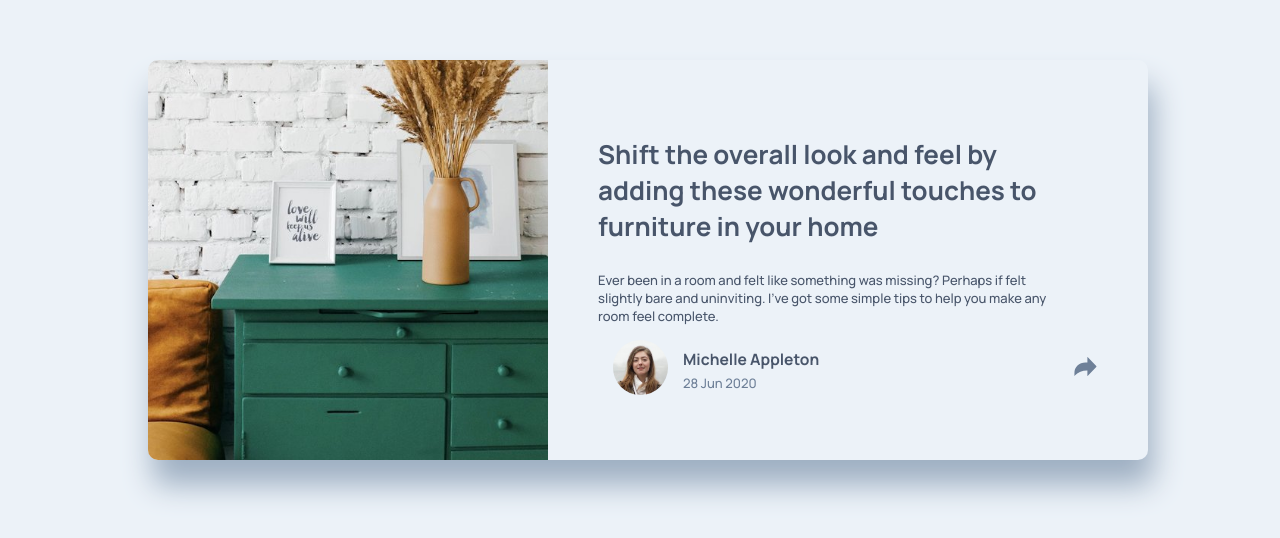
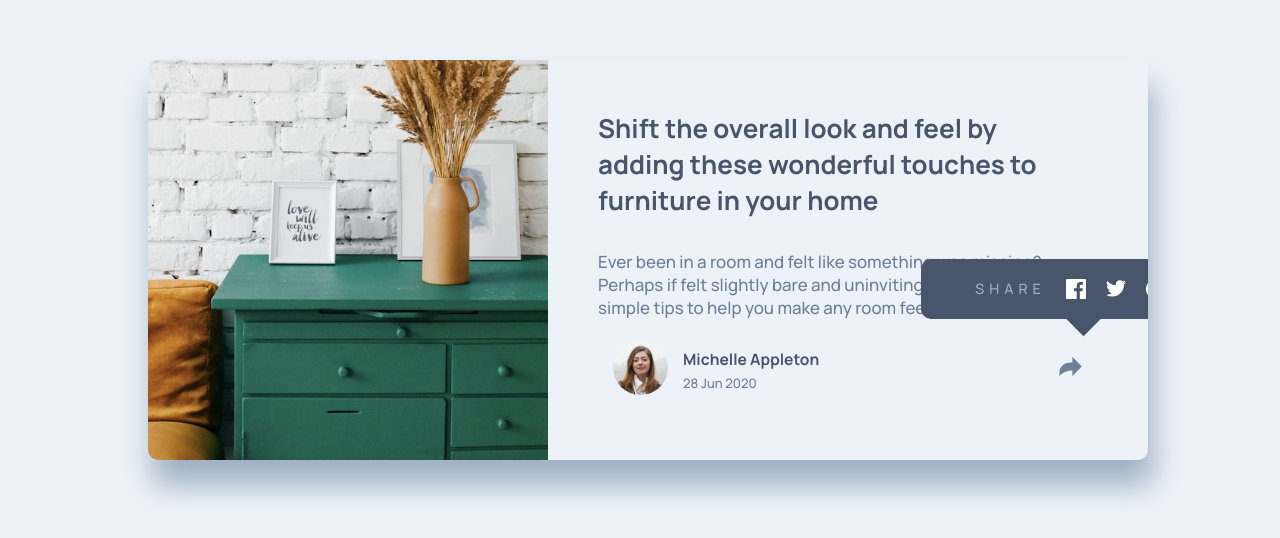
Before and after one commit to LenyPython/article-preview-component, a React (Create React App) app: page / in a window 1280 px wide. Shown: the part 148-686 px from the top of the page. Built offline with nearby package versions, Linux system fonts and the light colour scheme.

Commit message:
added share element to contact, need to add fuctionality to it to hide it and change button style

```diff
--- a/src/App.scss
+++ b/src/App.scss
@@ -17,9 +17,12 @@ body {
 }
 p{
 	margin: 0;
+	font-size: 1.3em;
+	font-weight: 400;
+	color: $desaturatedDarkBlue;
 }
 h1{
-	margin: 1em 0;
+	margin: 0 0 1em 0;
 }
 div.wrapper {
 	height: 400px;
@@ -39,10 +42,6 @@ div.wrapper {
 		font-size:2em;
 		font-weight: 700;
 	}
-	& > .main > p {
-		font-size: 1em;
-		color: $desaturatedDarkBlue;
-	}
 }
 .img-wrapper {
 	width: 400px;
@@ -59,8 +58,9 @@ div.wrapper {
 	justify-content: space-between;
 	align-items: center;
 	& > .contact {
+		transform: translateX(200%);
 		& > img{
-			transform: scale(150%) translateX(200%);
+			transform: scale(150%);
 
 		}
 	}
@@ -86,3 +86,37 @@ div.wrapper {
 		color: $desaturatedDarkBlue;
 	}
 }
+#share{
+	&::before{
+		content: '';
+		background: $veryDarkGrayishBlue;
+		transform: rotate(45deg);
+		width: 25px;
+		height:25px;
+		position:absolute;
+		bottom:-12px;
+		left: 50%;
+
+	}
+	*{
+		margin: 10px;
+	}
+	position:  absolute;
+	width: 300px;
+	height: 60px;
+	top: -100px;
+	left: 50%;
+	transform: translateX(-50%);
+	background: $veryDarkGrayishBlue;
+	border-radius: 10px;
+	display: flex;
+	justify-content: center;
+	align-items: center;
+	h2{
+		color: $grayishBlue;
+		text-transform: uppercase;
+		font-size: 1.1em;
+		font-weight: 400;
+		letter-spacing: 5px;
+	}
+}
--- a/src/Contact.js
+++ b/src/Contact.js
@@ -1,10 +1,29 @@
 import React from 'react'
 import arrow from './images/icon-share.svg'
+import fb from './images/icon-facebook.svg'
+import pin from './images/icon-pinterest.svg'
+import twitter from './images/icon-twitter.svg'
 
 const Contact = () => {
+
+  const handleClick = () => {
+    let div = document.querySelector('contact');
+    let menu = document.getElementById('share');
+    div.classList.toggle('clicked');
+    menu.classList.toggle('visible');
+
+  };
+
   return (
-    <div className='contact'>
+    <div className='contact' onClick={handleClick}>
       <img src={arrow} alt='arrow' />
+      <div id='share'>
+        <h2>share</h2>
+        <img src={fb} alt='fb-icon' />
+        <img src={twitter} alt='tw-icon' />
+        <img src={pin} alt='pin-icon' />
+
+      </div>
     </div>
   )
 }
```
